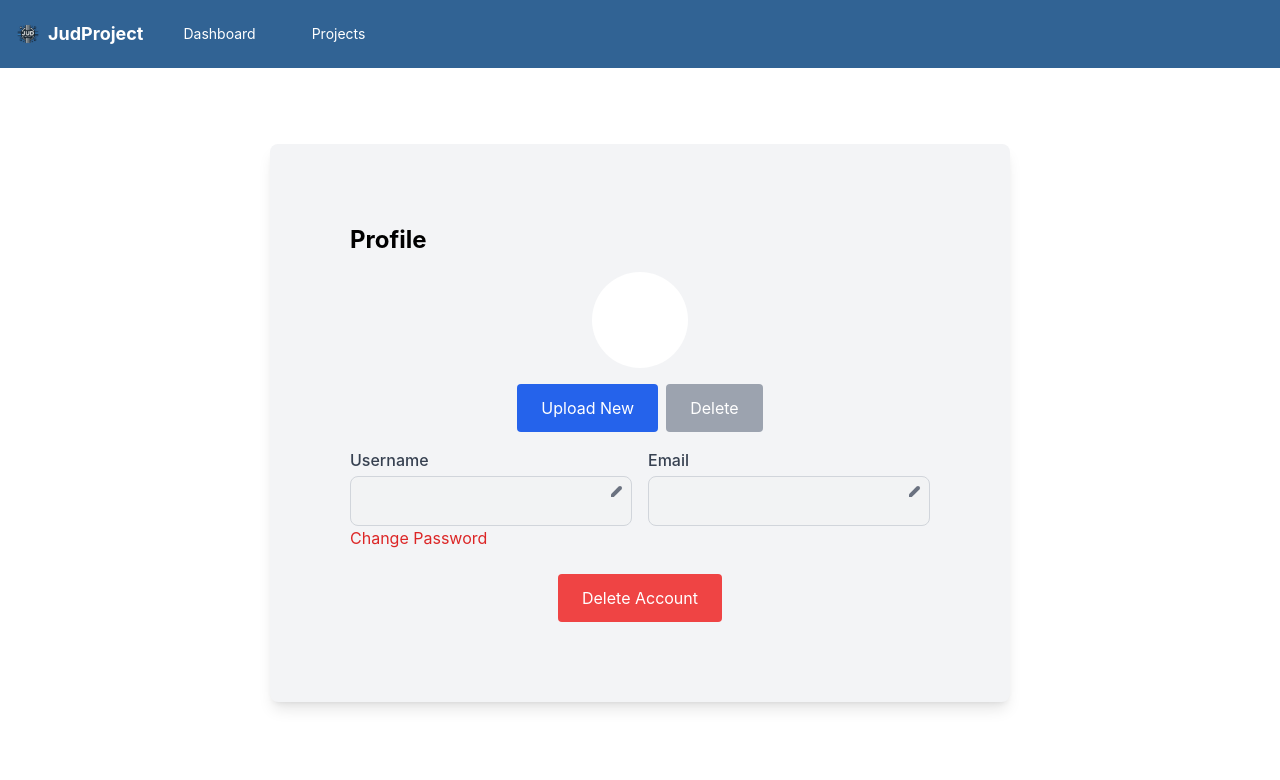
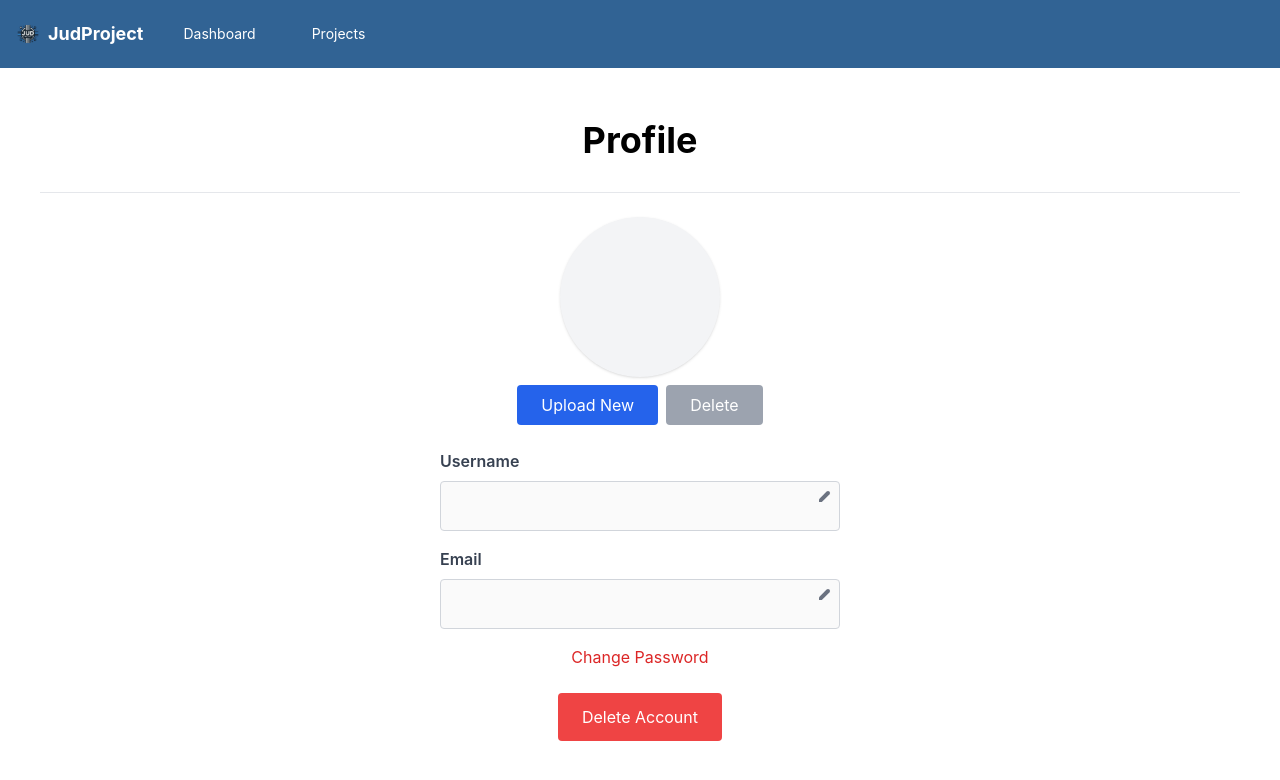
Before and after one commit to isPetch/judproject-frontend, a Vue app: page /profile in a window 1280 px wide. Shown: the top 780 px of the page. Built offline with nearby package versions, Linux system fonts and the light colour scheme; no server answers; sample sign-in values are in the browser's storage.

Commit message:
ui profile

```diff
--- a/src/views/Profile.vue
+++ b/src/views/Profile.vue
@@ -28,6 +28,8 @@ onMounted(async () => {
     console.log('User Data:', userData); // Check the data we are receiving from the API
     username.value = userData.username;
     email.value = userData.email;
+
+
     loading.value = false; // Set loading to false when data is fetched
   } catch (error) {
     console.error("Failed to fetch user data:", error);
@@ -138,10 +140,13 @@ const handleFileUpload = (event) => {
     image.value = file
     const fileURL = URL.createObjectURL(file);
     profileImage.value = fileURL; // ตั้งค่ารูปโปรไฟล์ใหม่
+
   }
 };
 
+
 </script>
+
 
   <template>
 <div class="w-screen h-screen bg-white flex flex-col">
@@ -164,44 +169,44 @@ const handleFileUpload = (event) => {
     </div>
   </nav>
 
-    <div class="max-w-7xl mx-auto mt-36 bg-gray-100 p-20 rounded-lg shadow-lg">
-      <h2 class="text-2xl font-bold mb-4">Profile</h2>
-     <div class="flex flex-col items-center mb-4">
-  <div class="avatar avatar-placeholder">
-    <div class="bg-white text-neutral-content w-24 h-24 rounded-full flex items-center justify-center">
-      <!-- ใช้ <img> แสดงรูปโปรไฟล์ถ้ามี -->
-      <img   v-if="profileImage" :src="profileImage" alt="Profile Image" class="w-full h-full object-cover rounded-full" />
-      <!-- ถ้าไม่มีรูปโปรไฟล์จะแสดงตัวอักษรย่อ -->
-      <span v-else class="text-xs font-bold text-black">{{ userInitials }}</span>
+  <div class="mt-20 p-10">
+    <h2 class="text-4xl font-bold mb-8 text-center">Profile</h2>
+    <hr class="w-full ">
+
+    <div class="flex flex-col items-center mb-6 mt-6">
+      <div class="relative bg-gray-100 text-neutral-content w-40 h-40 rounded-full flex items-center justify-center overflow-hidden shadow">
+        <img
+          v-if="profileImage"
+          :src="profileImage"
+          alt="Profile Image"
+          class="absolute inset-0 w-full h-full object-cover rounded-full"
+        />
+        <span v-if="!profileImage" class="text-3xl font-bold text-gray-700">
+          {{ userInitials }}
+        </span>
+      </div>
+      <div class="mt-2 flex space-x-2">
+        <label for="file-upload" class="bg-blue-600 text-white px-6 py-2 rounded cursor-pointer">Upload New</label>
+        <input type="file" id="file-upload" class="hidden" @change="handleFileUpload" accept="image/*" />
+        <button @click="deleteProfileImage" class="bg-gray-400 text-white px-6 py-2 rounded">Delete</button>
       </div>
     </div>
 
-  <div class="mt-4 flex space-x-2">
-    <label for="file-upload" class="bg-blue-600 text-white px-6 py-3 rounded cursor-pointer">Upload New</label>
-    <input type="file" id="file-upload" class="hidden" @change="handleFileUpload" accept="image/*" />
-    <button class="bg-gray-400 text-white px-6 py-3 rounded">Delete</button>
-  </div>
-</div>
-
-
-      <!-- Success Message -->
-      <div v-if="successMessage" class="bg-green-400 text-white text-center p-3 rounded-lg mb-4">
+    <div v-if="successMessage" class="bg-green-400 text-white text-center p-3 rounded mb-4">
       {{ successMessage }}
     </div>
 
-      <!-- Loading State -->
-      <div v-if="loading" class="text-center">Loading...</div>
+    <div v-if="loading" class="text-center text-gray-500">Loading...</div>
 
-      <div v-else class="space-y-4">
-        <!-- Username and Email (Flex) -->
-        <div class="flex space-x-4">
-          <!-- Username -->
-          <div class="flex-1">
-            <label class="block text-gray-700 font-medium mb-1">Username</label>
+    <div v-else class="space-y-6">
+      <div class="space-y-4">
+        <div class="flex justify-center">
+          <div class="w-3/4 md:w-1/2 lg:w-1/3">
+            <label class="block text-gray-700 font-semibold mb-2">Username</label>
             <div class="relative flex items-center">
               <input
                 type="text"
-                class="w-full border border-gray-300 rounded-lg px-4 py-3 focus:outline-none focus:ring-2 focus:ring-blue-500"
+                class="w-full border border-gray-300 rounded px-4 py-3 focus:outline-none focus:ring-2 focus:ring-blue-500"
                 :disabled="!isEditingUsername"
                 v-model="username"
               />
@@ -210,24 +215,23 @@ const handleFileUpload = (event) => {
                   <path d="M17.414 2.586a2 2 0 00-2.828 0L7 10.172V13h2.828l7.586-7.586a2 2 0 000-2.828z" />
                 </svg>
               </button>
-              <button v-if="isEditingUsername" class="ml-2 px-4 py-2 rounded-lg text-white"
-                      :class="{
-                        'bg-green-500': username.trim(),
-                        'bg-gray-400 cursor-not-allowed': !username.trim()
-                      }"
-                      @click="saveChanges('username')" :disabled="!username.trim()">
+              <button v-if="isEditingUsername" class="ml-2 px-4 py-2 rounded text-white"
+                      :class="username.trim() ? 'bg-green-500' : 'bg-gray-400 cursor-not-allowed'"
+                      @click="saveChanges('username')"
+                      :disabled="!username.trim()">
                 Save
               </button>
             </div>
           </div>
+        </div>
 
-          <!-- Email -->
-          <div class="flex-1">
-            <label class="block text-gray-700 font-medium mb-1">Email</label>
+        <div class="flex justify-center">
+          <div class="w-3/4 md:w-1/2 lg:w-1/3">
+            <label class="block text-gray-700 font-semibold mb-2">Email</label>
             <div class="relative flex items-center">
               <input
                 type="email"
-                class="w-full border border-gray-300 rounded-lg px-4 py-3 focus:outline-none focus:ring-2 focus:ring-blue-500"
+                class="w-full border border-gray-300 rounded px-4 py-3 focus:outline-none focus:ring-2 focus:ring-blue-500"
                 :disabled="!isEditingEmail"
                 v-model="email"
               />
@@ -236,21 +240,20 @@ const handleFileUpload = (event) => {
                   <path d="M17.414 2.586a2 2 0 00-2.828 0L7 10.172V13h2.828l7.586-7.586a2 2 0 000-2.828z" />
                 </svg>
               </button>
-              <button v-if="isEditingEmail" class="ml-2 px-4 py-2 rounded-lg text-white"
-                      :class="{
-                        'bg-green-500': email.trim(),
-                        'bg-gray-400 cursor-not-allowed': !email.trim()
-                      }"
-                      @click="saveChanges('email')" :disabled="!email.trim()">
+              <button v-if="isEditingEmail" class="ml-2 px-4 py-2 rounded text-white"
+                      :class="email.trim() ? 'bg-green-500' : 'bg-gray-400 cursor-not-allowed'"
+                      @click="saveChanges('email')"
+                      :disabled="!email.trim()">
                 Save
               </button>
             </div>
           </div>
         </div>
+
+        <!-- Change Password Link Here -->
+        <div class="flex justify-center">
+          <router-link to="/password" class="text-red-600 hover:underline">Change Password</router-link>
         </div>
-
-      <div>
-        <router-link to="/password" class="text-red-600 hover:underline">Change Password</router-link>
       </div>
 
       <div class="flex mt-6 justify-center">
@@ -258,7 +261,16 @@ const handleFileUpload = (event) => {
       </div>
     </div>
   </div>
+</div>
+
+
+
+
 </template>
+
+
+
+
 
 <style scoped>
 </style>
```
Lines whose indentation alone changed are shown as unchanged.
